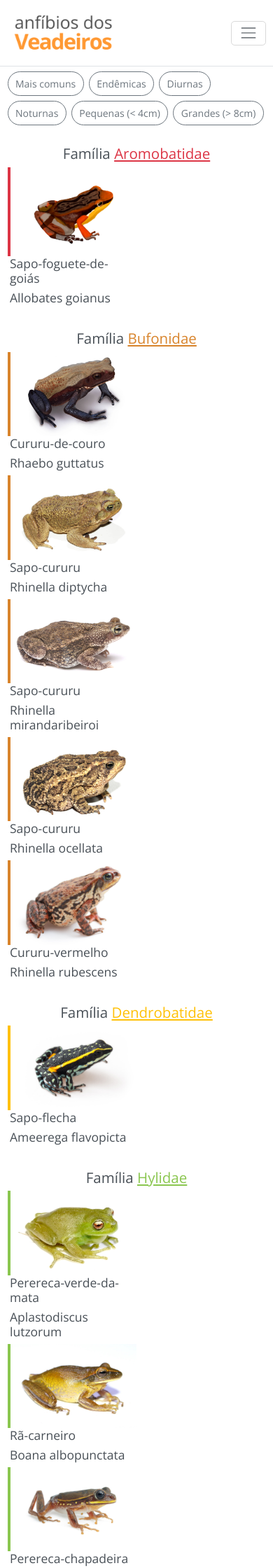
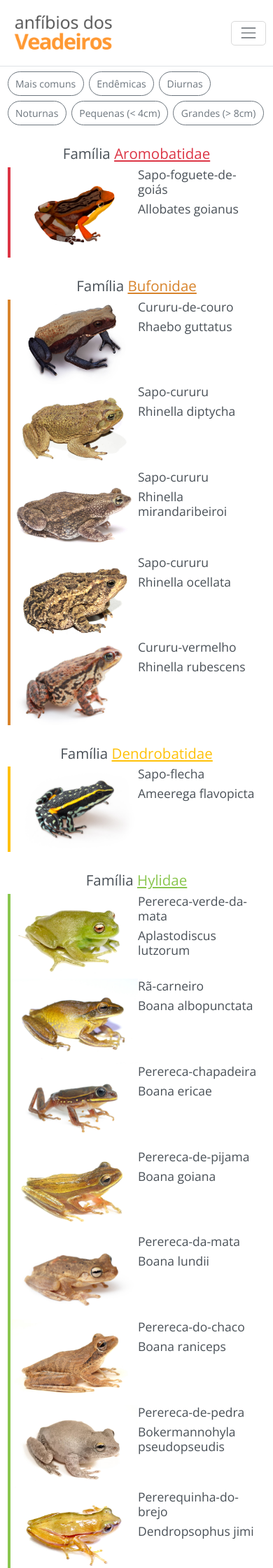
Before and after one commit to pedrosiracusa/guia_anuros_chapada, a Jekyll site: the page built from especies/index.html, in a window 390 px wide. Shown: the top 2240 px of the page at 70% size. Built offline with Jekyll 4.4.1, drawn with Linux system fonts in a browser that asks for light colours.

Commit message:
fix(specieslist): Corrigindo falhas de layout na renderização das listas de espécies

```diff
--- a/_includes/specieslist.html
+++ b/_includes/specieslist.html
@@ -1,25 +1,35 @@
 <!-- Species list -->
-<div class="row g-0 popup-gallery">
+
   {% for species in splist %}
-  <div class="species-card" data-species="{{species.scientificName | slugify}}" >
-    <div class="col-6 col-lg-3">
-      <a class="portfolio-box" href="{{site.baseurl}}/especies/{{species.scientificName | slugify}}" style="color:{{family.color}}"  >
+  <li class="species-card species-list-item col-12 col-md-4 col-lg-3 p-md-0" data-species="{{species.scientificName | slugify}}">
+
+    <!-- Portfolio display, visible in >= md -->
+    <a class="portfolio-box d-none d-md-block" href="{{site.baseurl}}/especies/{{species.scientificName | slugify}}" style="color:{{family.color}}"  >
       <img class="img-fluid" src="{{site.baseurl}}/assets/img/sp-avatar/{{species.scientificName | slugify}}.jpg" alt="" onError="this.src='https://placehold.co/1800x1200'">
-        <div class="portfolio-box-caption  d-none d-lg-block" style="background-color:{{family.color}};">
+      <div class="portfolio-box-caption  d-none d-md-block" style="background-color:{{family.color}};">
         <div class="portfolio-box-caption-content">
           <div class="project-category text-faded">{{species.vernacularNames[0]}}</div>
           <div class="project-name text-faded">{{species.scientificName}}</div>
         </div>
       </div>
     </a>
-    </div>
-    <div class="col-6 d-block d-lg-none ps-1 d-flex align-items-stretch">
-      <a class="unstyled" href="{{site.baseurl}}/especies/{{species.scientificName | slugify}}">
+
+
+
+      <!-- Only visible in < md -->
+       <div style="border-left: solid .3rem; color:{{family.color}}">
+      <a class="unstyled d-md-none d-flex" href="{{site.baseurl}}/especies/{{species.scientificName | slugify}}">
+        <img class="img-fluid w-50" src="{{site.baseurl}}/assets/img/sp-avatar/{{species.scientificName | slugify}}.jpg" alt="" onError="this.src='https://placehold.co/1800x1200'">
+        <div>
           <h5>{{species.vernacularNames[0]}}</h5>
           <h5 class="species-name">{{species.scientificName}}</h5>
+        </div>
       </a>
       </div>
-  </div>
+
+
+  </li>
   {% endfor %}
-</div>
+
+
 <!-- end Species list -->
--- a/_layouts/family_page.html
+++ b/_layouts/family_page.html
@@ -29,8 +29,8 @@ layout: base
     <article>
 
         {{ content }}
-
+        <ul class="list-unstyled row">
         {% include specieslist.html splist=splist %}
-
+        </ul>
     </article>
 </div>
--- a/_sass/_bootstrap_customization.scss
+++ b/_sass/_bootstrap_customization.scss
@@ -77,15 +77,6 @@ header.masthead{
 }
 
 
-.portfolio-box{
-  border: none;
-  border-left: solid .3rem;
-}
-
-@media (min-width: 992px){
-    a.portfolio-box{ border: none; }
-}
-
 
 // Unstyled anchors
 a.unstyled{
--- a/assets/main.scss
+++ b/assets/main.scss
@@ -30,6 +30,26 @@ li.species-entry:hover{
     opacity:0.1 !important;
 }
 
+
+/*----
+  Species List
+  ----
+*/
+
+.species-list{
+
+  .portfolio-box{
+    border: none;
+    border-left: solid .3rem;
+  }
+
+
+  @include media-breakpoint-up(md){
+    a.portfolio-box{ border:none;}
+  }
+
+
+}
 
 
 
--- a/especies/index.html
+++ b/especies/index.html
@@ -24,15 +24,20 @@ title: Espécies
     </div>
     <h6 style="display:none; " id="contador-especies-container">Mostrando <span id="contador-especies"></span> de {{speciesData | size }} espécies</h6>
   <!-- Families list -->
-  {% for i in families-spp %}
+
+    <ul class="species-list list-unstyled ">
+    {% for i in families-spp %}
       {% assign family_id = i.name | slugify %}
       {% assign family = familiesData[family_id] %}
       {% assign splist = i.items %}
-      <h3 class="text-center mt-3 pt-3 familia-header">Família <a style="color:{{family.color}}" href="{{ site.baseurl }}/familias/{{ family.scientificName | slugify }}">{{ family.scientificName }}</a></h3>
-
-      {% include specieslist.html splist=splist %}
-
-  {% endfor %}
+      <li class="family-list-item">
+        <h3 class="text-center mt-3 pt-3 familia-header">Família <a style="color:{{family.color}}" href="{{ site.baseurl }}/familias/{{ family.scientificName | slugify }}">{{ family.scientificName }}</a></h3>
+        <ul class="list-unstyled row">
+        {% include specieslist.html splist=splist %}
+        </ul>
+      </li>
+    {% endfor %}
+    </ul>
   <!-- end Families list -->
   </div>
 </section>
```
Lines whose indentation alone changed are shown as unchanged.
